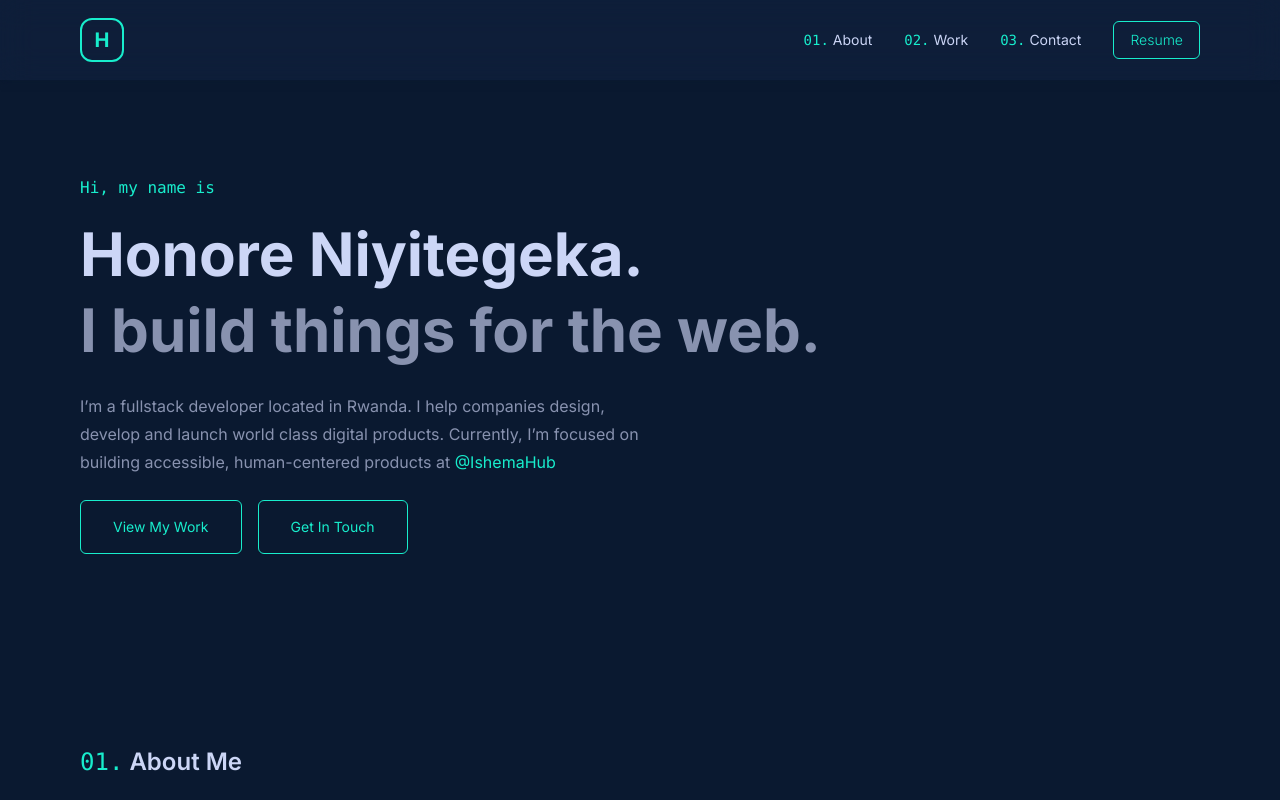
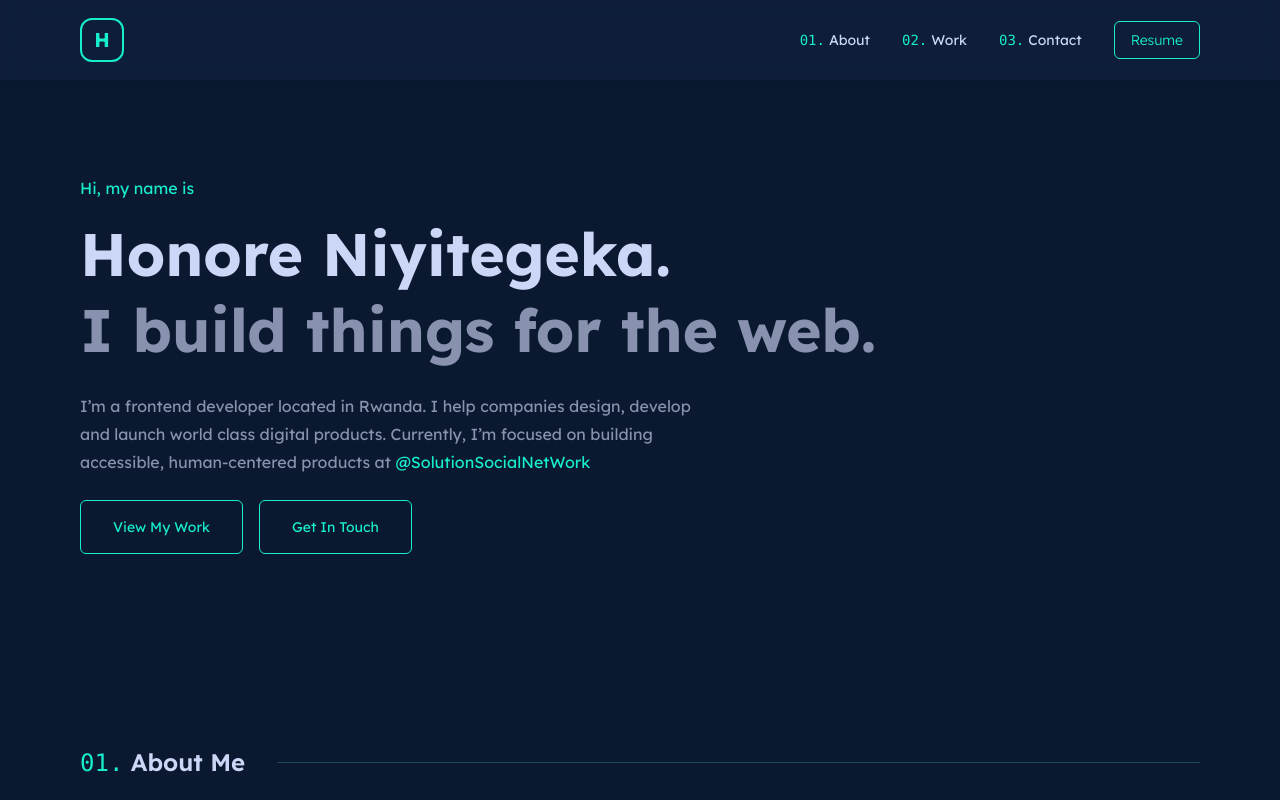
Before and after one commit to nythonore/nythonore-web, a Next.js app: page / in a window 1280 px wide. Shown: the top 800 px of the page. Built offline with nearby package versions, Linux system fonts and the light colour scheme.

Commit message:
change font

```diff
--- a/components/containers/HeroContainer.tsx
+++ b/components/containers/HeroContainer.tsx
@@ -5,7 +5,7 @@ export const HeroContainer = () => {
 		<section id='hero' className='py-24'>
 			<div className='container'>
 				<div>
-					<p className='text-secondary font-mono'>Hi, my name is</p>
+					<p className='text-secondary'>Hi, my name is</p>
 
 					<p className='text-light text-4xl md:text-6xl font-bold mt-6'>
 						Honore Niyitegeka.
@@ -15,19 +15,28 @@ export const HeroContainer = () => {
 						I build things for the web.
 					</p>
 
-					<div className='w-full lg:w-[50%] mt-8'>
+					<div className='w-full lg:w-[55%] mt-8'>
 						<p className='text-gray leading-7'>
-							I’m a fullstack developer located in Rwanda. I help companies
+							I’m a frontend developer located in Rwanda. I help companies
 							design, develop and launch world class digital products.
 							Currently, I’m focused on building accessible, human-centered
 							products at{' '}
-							<a
+							{/* <a
 								href='https://ishema.rw'
 								className='text-secondary'
 								target='_blank'
 								rel='noreferrer'
 							>
 								@IshemaHub
+							</a>{' '}
+							|{' '} */}
+							<a
+								href='https://www.linkedin.com/company/solution-social-network/'
+								className='text-secondary hover:text-secondary/70 hover'
+								target='_blank'
+								rel='noreferrer'
+							>
+								@SolutionSocialNetWork
 							</a>
 						</p>
 					</div>
--- a/components/containers/NavBarContainer.tsx
+++ b/components/containers/NavBarContainer.tsx
@@ -8,7 +8,7 @@ export const NavBarContainer = () => {
 	];
 
 	return (
-		<nav className='sticky top-0 z-50 w-full bg-dark-light/60 backdrop-blur-lg shadow-md shadow-dark'>
+		<nav className='sticky top-0 z-10 w-full bg-dark-light/60 backdrop-blur-lg shadow-md shadow-dark'>
 			<div className='container flex h-20 items-center justify-between'>
 				<div className='text-white'>
 					<Link href='/'>
--- a/styles/globals.css
+++ b/styles/globals.css
@@ -1,4 +1,4 @@
-@import url('https://fonts.googleapis.com/css2?family=Inter:wght@100;200;300;400;500;600;700;800;900&display=swap');
+@import url('https://fonts.googleapis.com/css2?family=Lexend+Deca:wght@100;200;300;400;500;600;700;800;900&display=swap');
 
 @tailwind base;
 @tailwind components;
@@ -9,7 +9,7 @@ html {
 }
 
 body {
-	font-family: 'Inter', sans-serif;
+	font-family: 'Lexend Deca', sans-serif;
 }
 
 @layer components {
```
Also changed, not shown: 1 other file (tests, documents, lock files or other folders).
